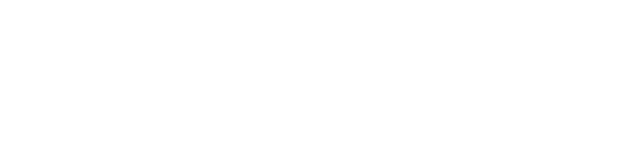
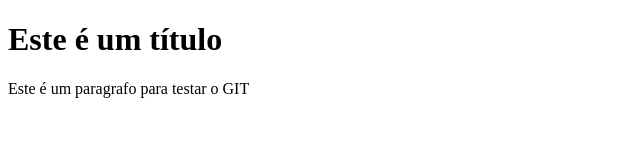
Before and after one commit to fabianomusica/gitNaPratica, a plain HTML site: page index.html in a window 1280 px wide. Shown: the whole page, without its empty margins (0-640 px from the left). Drawn offline with Linux system fonts and the light colour scheme.

Commit message:
titulo e paragrafo criados

```diff
--- a/index.html
+++ b/index.html
@@ -6,6 +6,7 @@
     <title>Este é meu arquivo GIT</title>
 </head>
 <body>
-
+    <h1>Este é um título</h1>
+    <p>Este é um paragrafo para testar o GIT</p>
 </body>
 </html>
```
